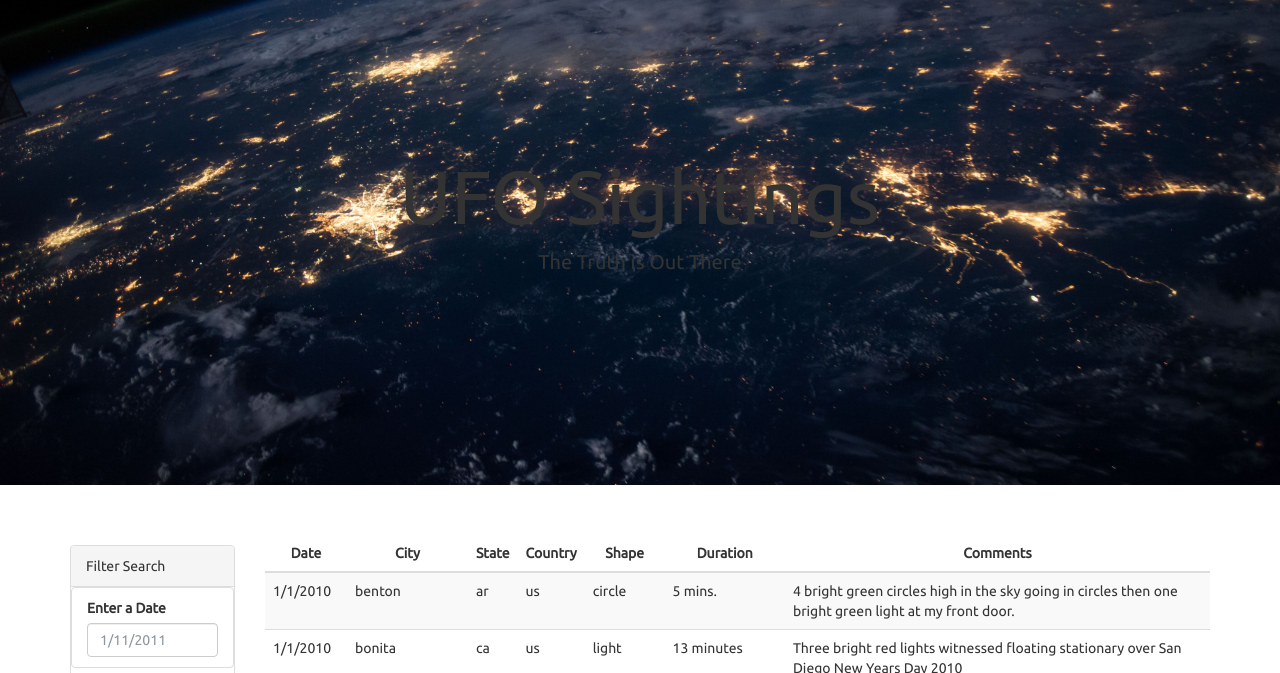
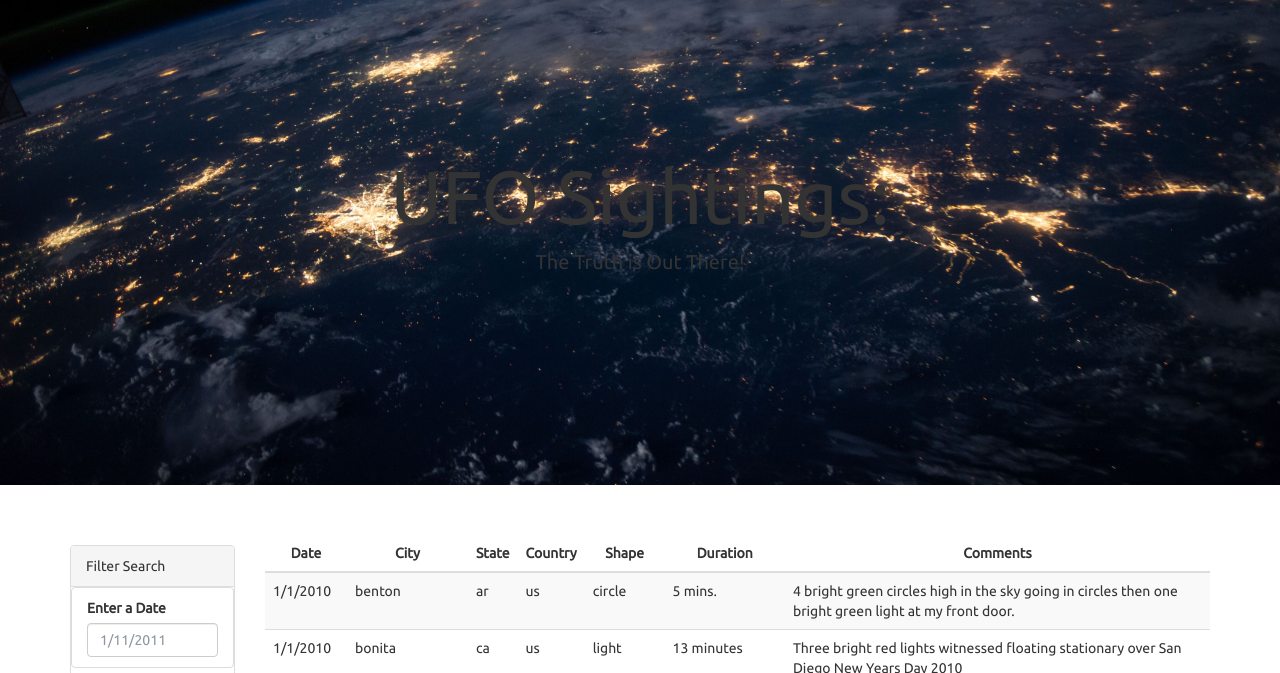
Before and after one commit to cdfencing/Javascript-Challenge, a plain HTML site: page UFO-level-1/index.html in a window 1280 px wide. Shown: the part 127-800 px from the top of the page. Drawn offline with nearby package versions, Linux system fonts and the light colour scheme.

Commit message:
code edits

```diff
--- a/UFO-level-1/index.html
+++ b/UFO-level-1/index.html
@@ -22,8 +22,8 @@
       </div>
     </nav>
     <div class="hero text-center">
-      <h1>UFO Sightings</h1>
-      <p>The Truth is Out There</p>
+      <h1>UFO Sightings:</h1>
+      <p>The Truth is Out There!</p>
     </div>
     <div class="container">
       <div class="row margin-top-50">
--- a/UFO-level-1/static/js/app.js
+++ b/UFO-level-1/static/js/app.js
@@ -5,7 +5,7 @@ console.log(tableData);
 // Get a reference to the table body
 let tbody = d3.select("tbody");
 
-// get the UFO Sighting values for each column
+// get the UFO Sighting values, per column
 tableData.forEach(function(ufoSighting) {
     console.log(ufoSighting);
     // Append table row `tr` for each UFO Sighting
@@ -40,7 +40,7 @@ button.on("click", function() {
     filteredData.forEach(function(selections) {
 
     console.log(selections);
-    // Append table row `tr` for each UFO Sighting
+    // Append table row `tr` per UFO Sighting
     let row = tbody.append("tr");
 
     Object.entries(selections).forEach(function([key, value]) {
--- a/UFO-level-2/static/js/app.js
+++ b/UFO-level-2/static/js/app.js
@@ -9,7 +9,7 @@ tableData.forEach(function(ufoSighting) {
     // Append one table row
     let row = tbody.append("tr");
 
-    // console.log for each UFO Sighting value
+    // console.log for per UFO Sighting value
     Object.entries(ufoSighting).forEach(function([key, value]) {
       console.log(key, value);
 
```
Also changed, not shown: UFO-level-2/index.html (+2 -2 lines).
